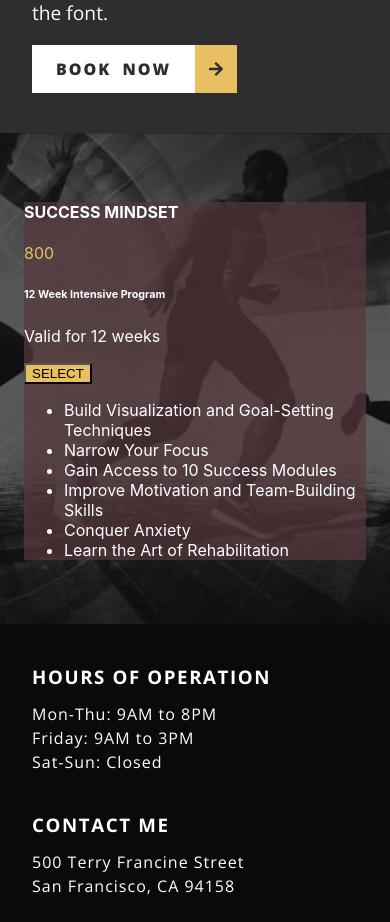
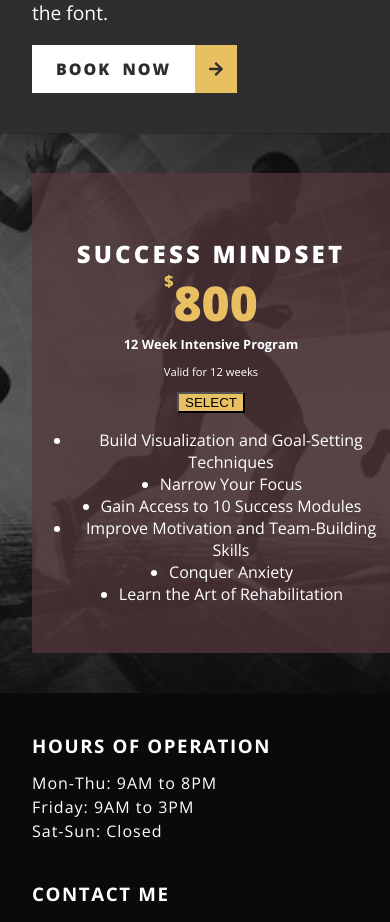
Before and after one commit to RuslanTissen/PIPI-world-2, a React (Create React App) app: page / in a window 390 px wide. Shown: the part 3920-4842 px from the top of the page. Built offline with nearby package versions, Linux system fonts and the light colour scheme; a web font is replaced by a local one.

Commit message:
success mobile version nearly done

```diff
--- a/src/components/start/success/Success.jsx
+++ b/src/components/start/success/Success.jsx
@@ -1,19 +1,39 @@
 import React from 'react'
 import "./Success.scss"
+import { useState } from 'react'
+
 
 function Success() {
+	// const [show, setShow] = useState(false)
+	// const [active, setActive] = useState(true)
+
+
+	// function eddText() {
+	// 	setShow(!show)
+	// 	setActive(!active)
+	// }
+
+	// const arrowDown = "↓"
+	// const arrowUp = "^"
+
 	return (
 		<div className='success'>
 			<div className="success__cont">
 				<div className="success__cont--1">
 					<h4>SUCCESS MINDSET</h4>
-					<div className="price_box">800</div>
+					<div className="price_box"><span>$</span> 800</div>
 					<h6>12 Week Intensive Program</h6>
 					<p>Valid for 12 weeks</p>
 					<button className='slct__bnt'>SELECT</button>
 				</div>
 
-				<div className="success__cont--2">
+				{/* <div className="tic" onClick={() => eddText()}>
+					{active ? <button>arrowDown</button> : <button>ArrowUp</button>}
+				</div> */}
+
+				{/* {show && */}
+				 <div className="success__cont--2">
+
 					<ul>
 						<li>Build Visualization and Goal-Setting Techniques</li>
 						<li>Narrow Your Focus</li>
@@ -23,6 +43,8 @@ function Success() {
 						<li>Learn the Art of Rehabilitation</li>
 					</ul>
 				</div>
+				{/* } */}
+
 			</div>
 		</div>
 	)
--- a/src/components/start/success/Success.scss
+++ b/src/components/start/success/Success.scss
@@ -6,26 +6,56 @@
 	background-size: cover;
 	object-fit: cover;
 	padding: 0;
-	padding: 3rem 1.5rem;
+	padding: 2.5rem 0 2.5rem clamp(2rem, 3vw, 3rem);
+	font-family: "Open Sans", sans-serif;
+
 	.success__cont {
 		background-image: linear-gradient(225deg, rgba(85, 56, 59, 0.7), rgba(85, 56, 59, 0.7));
 		color: white;
+		text-align: center;
+		padding: clamp(2rem, 3vw, 3rem) 0;
 		.success__cont--1 {
 			h4 {
+				font-size: clamp(1.5rem, 5vw, 2rem);
+				font-weight: 700;
+				font-weight: 800;
+				letter-spacing: 0.2rem;
+				margin-bottom: 0;
 			}
 			.price_box {
-				color: rgb(232,192,97);
+				width: fit-content;
+				color: rgb(232, 192, 97);
+				font-size: 3rem;
+				display: flex;
+				margin: 0 auto;
+				font-weight: 800;
+
+				span {
+					font-size: 1rem;
+				}
 			}
 			h6 {
+				font-size: 0.8rem;
+				margin: 0;
 			}
 			p {
+				font-size: 0.7rem;
 			}
 			button {
-				background-color: rgb(232,192,97);
+				background-color: rgb(232, 192, 97);
 			}
 		}
 
 		.success__cont--2 {
+			transition: all 0.3s ease-in-out;
+			ul {
+				display: flex;
+				flex-direction: column;
+				li {
+					width: fit-content;
+					margin: 0 auto;
+				}
+			}
 		}
 	}
 }
```
